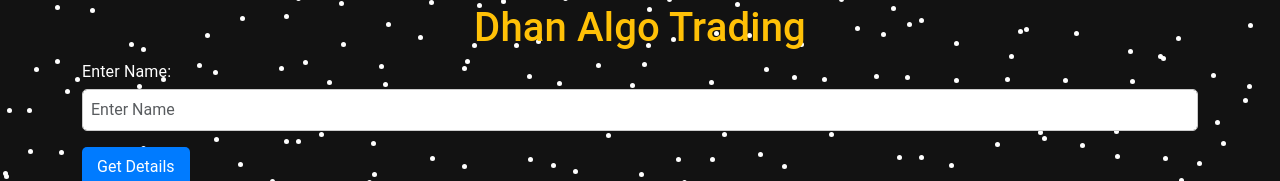
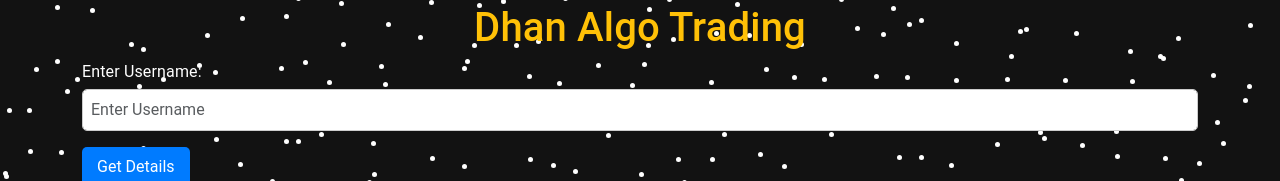
Before and after one commit to Coder-Vaibhav/eagle-eye-client, a React (Create React App) app in the folder ui/: page / in a window 1280 px wide. Shown: the top 181 px of the page. Built offline with nearby package versions, Linux system fonts and the light colour scheme.

Commit message:
Update App.js

```diff
--- a/ui/src/App.js
+++ b/ui/src/App.js
@@ -101,7 +101,7 @@
         <h1 className="text-center text-warning">Dhan Algo Trading</h1>
 
         <div className="input-container">
-          <label htmlFor="nameInput">Enter Name:</label>
+          <label htmlFor="nameInput">Enter Username:</label>
           <input
             id="nameInput"
             type="text"
@@ -109,7 +109,7 @@
             disabled={showDetails}
             onKeyPress={handleKeyPress}
             onChange={handleNameChange}
-            placeholder="Enter Name"
+            placeholder="Enter Username"
             className="form-control mb-3"
           />
           <button onClick={handleGetJson} disabled={showDetails} className="btn btn-primary mb-3">
@@ -206,7 +206,6 @@
                   />
                 </div>
                 <div className="mb-3">
-                  <label>Active:</label>
                   <div className="form-check form-switch">
                     <input
                       type="checkbox"
```
